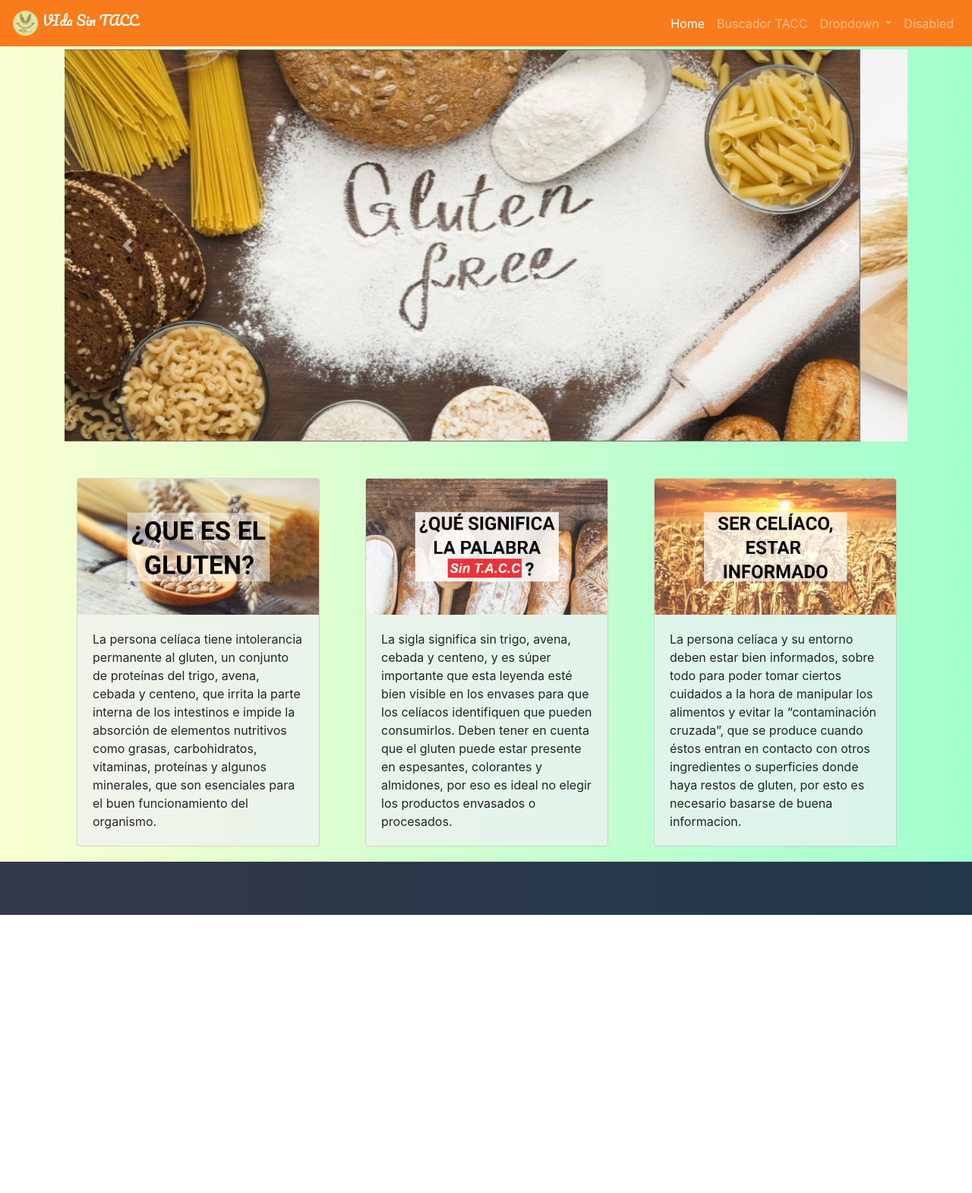
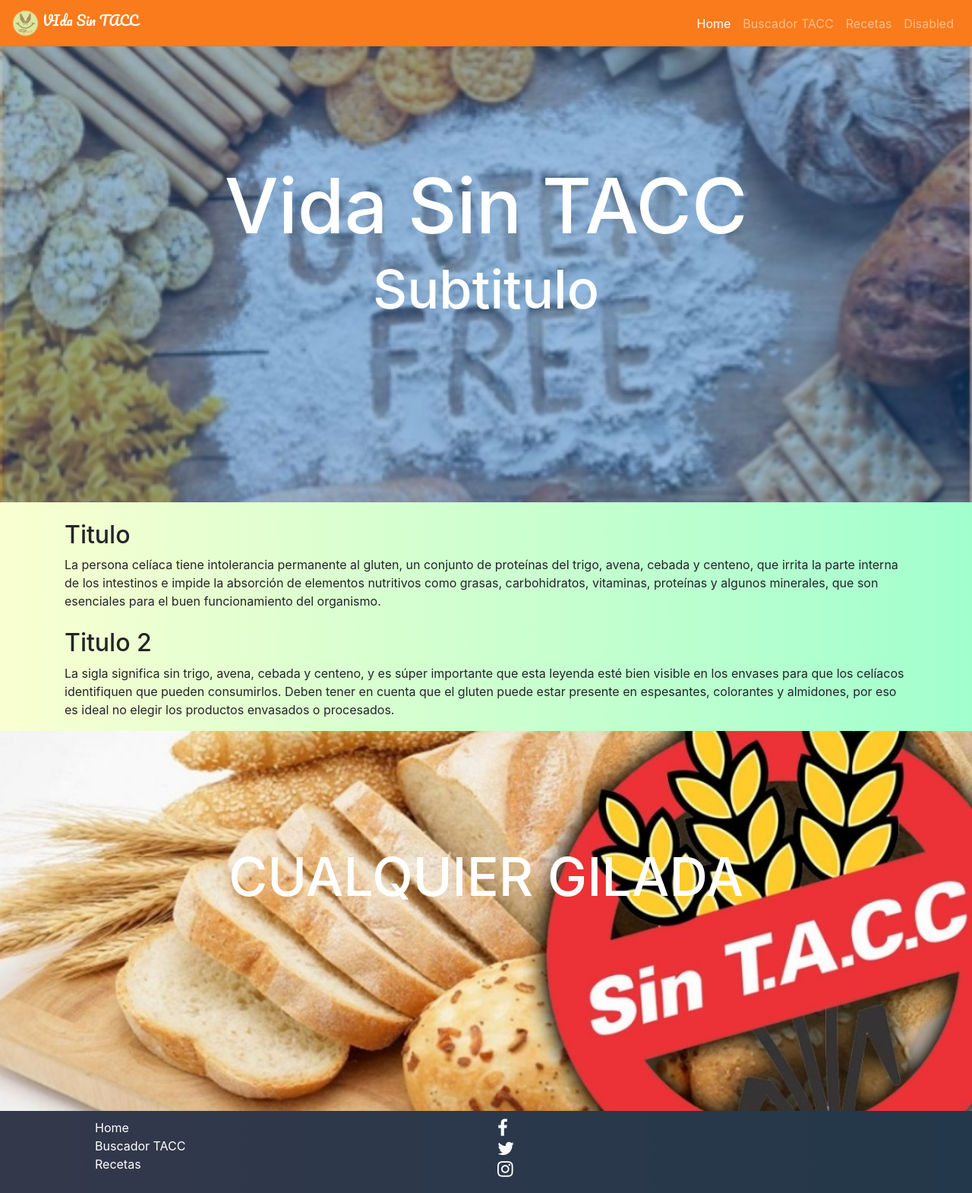
Before and after one commit to e-dmolina/front_vida_sin_tacc, a plain HTML site: page index.html in a window 1280 px wide. Shown: the whole page at 76% size. Before the commit the page ends 1204 px from the top, so only its background shows below. Drawn offline with nearby package versions, Linux system fonts and the light colour scheme.

Commit message:
agregué pagina recetas pero el contenido no es el que corresponde

```diff
--- a/index.html
+++ b/index.html
@@ -8,6 +8,7 @@
     <title>Home</title>
     <link rel="stylesheet" href="https://stackpath.bootstrapcdn.com/bootstrap/4.3.1/css/bootstrap.min.css"
         integrity="sha384-ggOyR0iXCbMQv3Xipma34MD+dH/1fQ784/j6cY/iJTQUOhcWr7x9JvoRxT2MZw1T" crossorigin="anonymous">
+    <link rel="stylesheet" href="https://stackpath.bootstrapcdn.com/font-awesome/4.7.0/css/font-awesome.min.css">
     <link rel="stylesheet" href="./misEStilos/general.css">
     <link rel="stylesheet" href="./misEStilos/index.css">
     <link href="https://fonts.googleapis.com/css?family=Pacifico&display=swap" rel="stylesheet">
@@ -31,17 +32,8 @@
                 <li class="nav-item">
                     <a class="nav-link" href="./buscador.html">Buscador TACC</a>
                 </li>
-                <li class="nav-item dropdown">
-                    <a class="nav-link dropdown-toggle" href="#" id="navbarDropdown" role="button"
-                        data-toggle="dropdown" aria-haspopup="true" aria-expanded="false">
-                        Dropdown
-                    </a>
-                    <div class="dropdown-menu" aria-labelledby="navbarDropdown">
-                        <a class="dropdown-item" href="#">Action</a>
-                        <a class="dropdown-item" href="#">Another action</a>
-                        <div class="dropdown-divider"></div>
-                        <a class="dropdown-item" href="#">Something else here</a>
-                    </div>
+                <li class="nav-item">
+                    <a class="nav-link" href="#">Recetas</a>
                 </li>
                 <li class="nav-item">
                     <a class="nav-link" href="#" tabindex="-1" aria-disabled="true">Disabled</a>
@@ -50,77 +42,62 @@
         </div>
     </nav>
 
-    <div class="container">
-        <!-- carrusel -->
-        <div id="carouselExampleControls" class="carousel slide mt-1" data-ride="carousel">
-            <div class="carousel-inner">
-                <div class="carousel-item active">
-                    <img src="./img/glutenFree.jpeg" class="d-block w-100" alt="...">
+   <header>
+       <div class="titulos">
+           <h1>Vida Sin TACC</h1>
+           <h2>Subtitulo</h2>
        </div>
-                <div class="carousel-item">
-                    <img src="./img/slide2.jpeg" class="d-block w-100" alt="...">
-                </div>
-                <div class="carousel-item">
-                    <img src="./img/slide3.jpeg" class="d-block w-100" alt="...">
-                </div>
-            </div>
-            <a class="carousel-control-prev" href="#carouselExampleControls" role="button" data-slide="prev">
-                <span class="carousel-control-prev-icon" aria-hidden="true"></span>
-                <span class="sr-only">Previous</span>
-            </a>
-            <a class="carousel-control-next" href="#carouselExampleControls" role="button" data-slide="next">
-                <span class="carousel-control-next-icon" aria-hidden="true"></span>
-                <span class="sr-only">Next</span>
-            </a>
-        </div>
+   </header>
 
-        <!-- cards -->
-        <div class="row">
-            <div class="col-md-4 mt-5">
-                <div class="card ml-3" style="width: 20rem;">
-                    <img src="./img/imagcards.jpeg" class="card-img-top" alt="...">
-                    <div class="card-body">
-                        <p class="card-text">La persona celíaca tiene intolerancia permanente al gluten,
+   <section class="container">
+       <div class="mt-4">
+           <h2>Titulo</h2>
+           <p>La persona celíaca tiene intolerancia permanente al gluten,
                 un conjunto de proteínas del trigo, avena, cebada y centeno, que irrita la
                 parte interna de los intestinos e impide la absorción de elementos nutritivos
                 como grasas, carbohidratos, vitaminas, proteínas y algunos minerales, que son
                 esenciales para el buen funcionamiento del organismo.</p>
        </div>
-                </div>
-            </div>
-
-            <div class="col-md-4 mt-5">
-                <div class="card ml-3" style="width: 20rem;">
-                    <img src="./img/qsignifica.jpeg" class="card-img-top" alt="...">
-                    <div class="card-body">
-                        <p class="card-text">La sigla significa sin trigo, avena, cebada y
+       <div class="mt-4">
+            <h2>Titulo 2</h2>
+            <p>La sigla significa sin trigo, avena, cebada y
                     centeno, y es súper importante que esta leyenda esté bien visible
                     en los envases para que los celíacos identifiquen que pueden
                     consumirlos. Deben tener en cuenta que el gluten puede estar presente
                     en espesantes, colorantes y almidones, por eso es ideal no elegir los
                     productos envasados o procesados.</p>
        </div>
-                </div>
-            </div>
+   </section>
 
-            <div class="col-md-4 mt-5">
-                <div class="card ml-3" style="width: 20rem;">
-                    <img src="./img/informado.jpeg" class="card-img-top" alt="...">
-                    <div class="card-body">
-                        <p class="card-text">La persona celíaca y su entorno deben
-                            estar bien informados, sobre todo para poder tomar ciertos
-                            cuidados a la hora de manipular los alimentos y evitar la
-                            “contaminación cruzada”, que se produce cuando éstos entran
-                            en contacto con otros ingredientes o superficies donde haya
-                            restos de gluten, por esto es necesario basarse de buena informacion.</p>
-                    </div>
-                </div>
-            </div>
+   <div class="imagen2">
+        <div class="titulos">
+            <h2>CUALQUIER GILADA</h2>
         </div>
    </div>
 
     <footer>
-
+        <div class="container">
+            <div class="row">
+                <div class="col-md-6">
+                    <ul>
+                        <li>
+                            <a href="./index.html">Home</a>
+                        </li>
+                        <li>
+                            <a href="./buscador.html">Buscador TACC</a>
+                        </li>
+                        <li>
+                            <a href="#">Recetas</a>
+                        </li>
+                    </ul>
+                </div>
+                <div class="col-md-6">
+                    <i class="fa fa-facebook icono"></i>
+                    <i class="fa fa-twitter icono"></i>
+                    <i class="fa fa-instagram icono"></i>
+                </div>
+            </div>
+        </div>
     </footer>
 
     <script src="https://code.jquery.com/jquery-3.3.1.slim.min.js"
--- a/misEStilos/general.css
+++ b/misEStilos/general.css
@@ -15,6 +15,19 @@ nav.navbar {
 
 footer{
     background: rgba(6, 9, 44, 0.808);
-    height: 70px;
-    margin-top: 20px;
+    padding: 10px;
 }
+
+.icono{
+    width: 100%;
+    color: white;
+    font-size: 1.5rem;
+}
+
+footer a{
+    color: white;
+}
+
+li {
+    list-style: none;
+}
--- a/misEStilos/index.css
+++ b/misEStilos/index.css
@@ -1,3 +1,37 @@
-.card{
-    background-color: rgba(239, 239, 245, 0.7);
+header{
+    width: 100%;
+    height: 600px;
+    background-image: url("../img/Grupo\ 1.jpg");
+    background-attachment: fixed;
+    background-position: center;
+    background-size: cover;
+    position: relative;
+    overflow: hidden;
+    color: #fff;
+    text-align: center;
 }
+
+.titulos{
+    margin-top: 150px;
+}
+
+h1{
+    font-size: 100px;
+}
+
+.titulos h2{
+    font-size: 70px;
+}
+
+.imagen2{
+    width: 100%;
+    height: 500px;
+    background-image: url("../img/slide2.jpeg");
+    background-attachment: fixed;
+    background-position: center;
+    background-size: cover;
+    position: relative;
+    overflow: hidden;
+    color: #fff;
+    text-align: center;
+}
--- /dev/null
+++ b/misEStilos/recetas.css
@@ -0,0 +1,3 @@
+.card{
+    background-color: rgba(239, 239, 245, 0.7);
+}
```
Also changed, not shown: buscador.html (+36 -19 lines), misEStilos/buscador.css (+8 -0 lines), misScripts/buscador.js (+8 -5 lines), recetas.html (added, +148 -0 lines), img/Grupo 1.jpg (added). Lines whose indentation alone changed are shown as unchanged.
